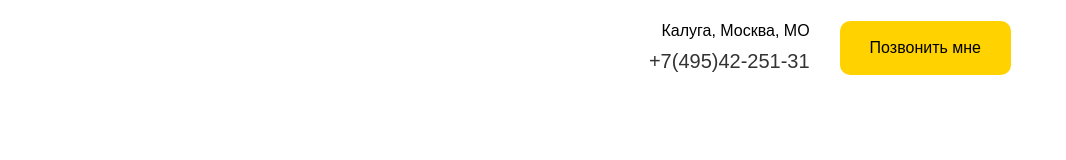
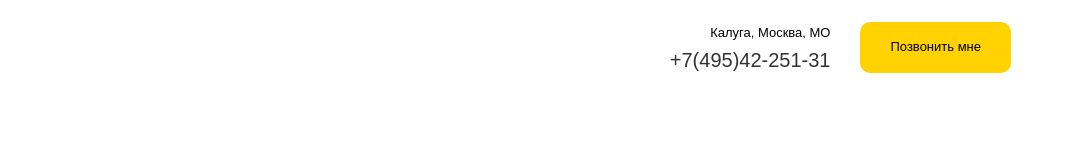
Before and after one commit to deadByReep/ws-project, a plain HTML site: page src/index.html in a window 1280 px wide. Shown: the full height of the page, 214-1280 px from the left. Drawn offline with Linux system fonts and the light colour scheme.

Commit message:
Добавил эффекты на ссылки

```diff
--- a/src/sass/blocks/_navbar.sass
+++ b/src/sass/blocks/_navbar.sass
@@ -11,15 +11,36 @@
 	&__address
 		display:flex
 		flex-direction: column
+		font-size: 13px
+		font-weight: 400
 	&__button
 		margin-left: 30px
+		font-size: 13px
+		font-weight: 400
+		&hover:
+			background: white
+  			color: $text-color
+  			box-shadow: inset 0 0 0 3px #ffd200
 	&__phone
+		line-height: 1
+  		cursor: pointer
 		display: block
 		color: $text-color
 		font-size: 20px
 		font-weight: 400
 		text-decoration: none
-		margin-top: 10px
+		margin-top: 9px
+		&:after
+		    background-color: $text-color
+		    display: block
+		    content: ""
+		    height: 2px
+		    width: 0%
+		    -webkit-transition: width .3s ease-in-out
+		    -moz--transition: width .3s ease-in-out
+		    transition: width .3s ease-in-out
+		&:hover:after, &:focus:after
+		    width: 100%
 @media (max-width: 768px)
 	.navbar
 		&__contacts
```
Also changed, not shown: src/css/style.css.
